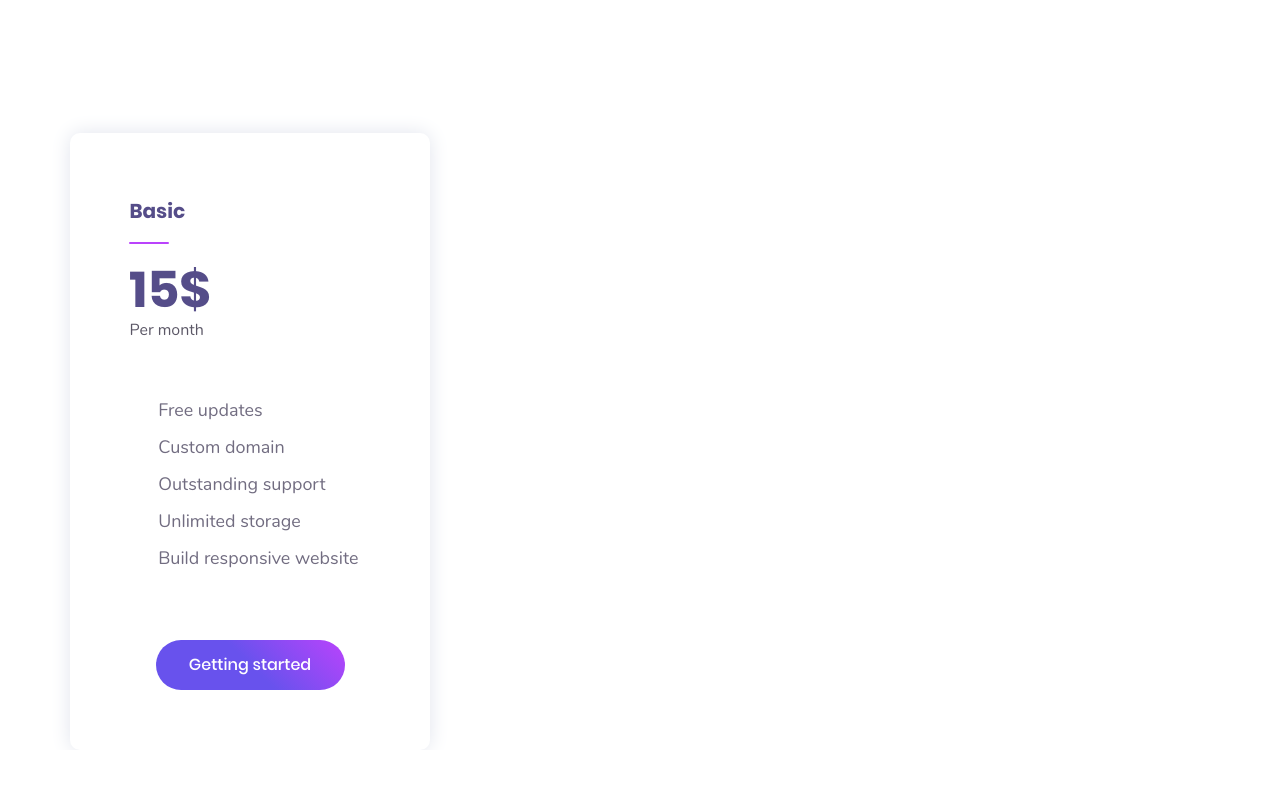
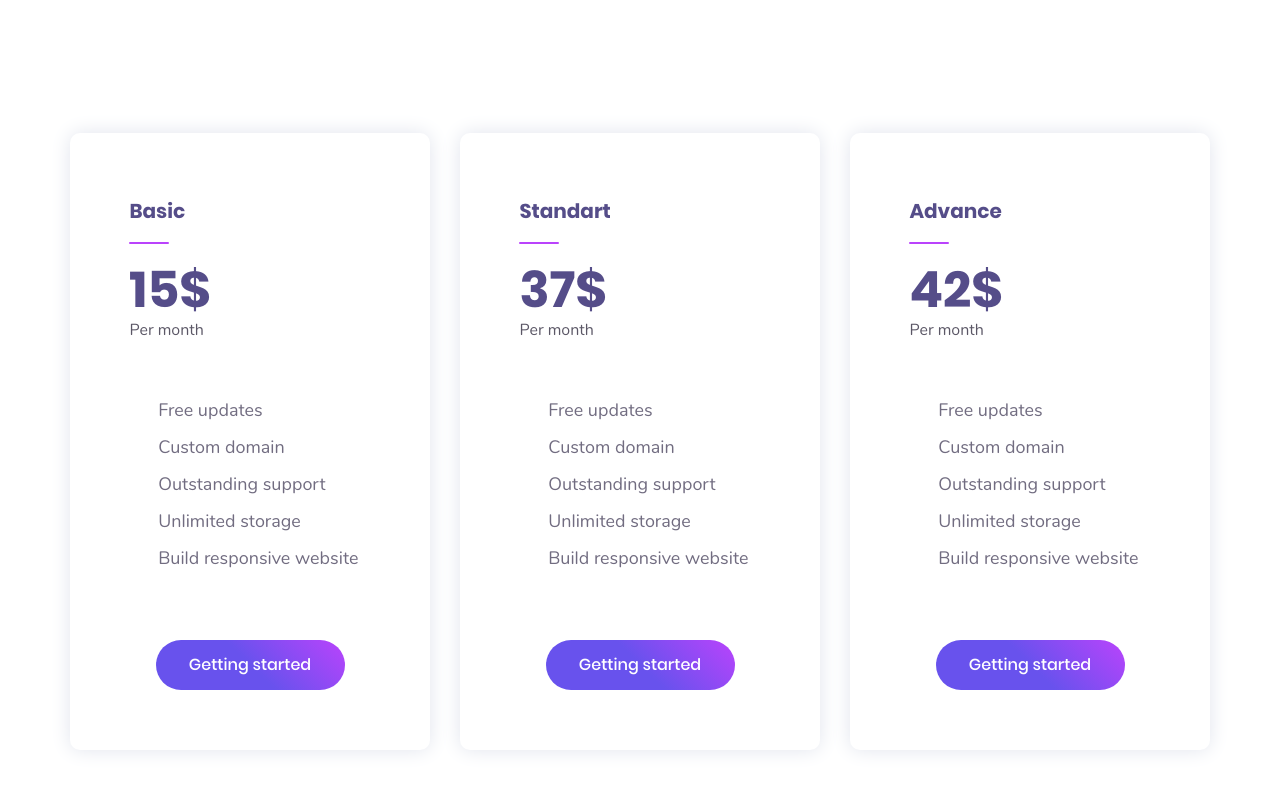
Before and after one commit to Adrien-25/integration3_responsive, a plain HTML site: page index.html in a window 1280 px wide. Shown: the part 863-1654 px from the top of the page. Before the commit the page ends 1613 px from the top, so only its background shows below. Drawn offline with Linux system fonts and the light colour scheme.

Commit message:
Update - Ajout contenu prix
Ajout du reste de contenu du tableau de présenation des prix

```diff
--- a/index.html
+++ b/index.html
@@ -60,7 +60,40 @@
                     </div>
                     <a href="#" class="button_purple text_white poppins_medium d-flex justify-center flex-align-center">Getting started</a>
                 </div>
+                <div class="price_column d-flex flex-column flex-align-center">
+                    <div>
+                        <p class="title_4">Standart</p>
+                        <div class="price_deco"></div>
+                        <p class="number_price">37$</p>
+                        <p class="text_grey text_basic">Per month</p>
+                        <ul class="price_list">
+                            <li>Free updates</li>
+                            <li>Custom domain</li>
+                            <li>Outstanding support</li>
+                            <li>Unlimited storage</li>
+                            <li>Build responsive website</li>
+                        </ul>
+                    </div>
+                    <a href="#" class="button_purple text_white poppins_medium d-flex justify-center flex-align-center">Getting started</a>
+                </div>
+                <div class="price_column d-flex flex-column flex-align-center">
+                    <div>
+                        <p class="title_4">Advance</p>
+                        <div class="price_deco"></div>
+                        <p class="number_price">42$</p>
+                        <p class="text_grey text_basic">Per month</p>
+                        <ul class="price_list">
+                            <li>Free updates</li>
+                            <li>Custom domain</li>
+                            <li>Outstanding support</li>
+                            <li>Unlimited storage</li>
+                            <li>Build responsive website</li>
+                        </ul>
+                    </div>
+                    <a href="#" class="button_purple text_white poppins_medium d-flex justify-center flex-align-center">Getting started</a>
+                </div>
             </div>
+
         </div>
 
     </main>
--- a/style.css
+++ b/style.css
@@ -256,6 +256,7 @@ a{
 /*PRICE*/
 .price_content{
     width:71.25rem;
+    margin-bottom: 7.5rem;
 }
 .price_column{
     width:22.5rem;
```
